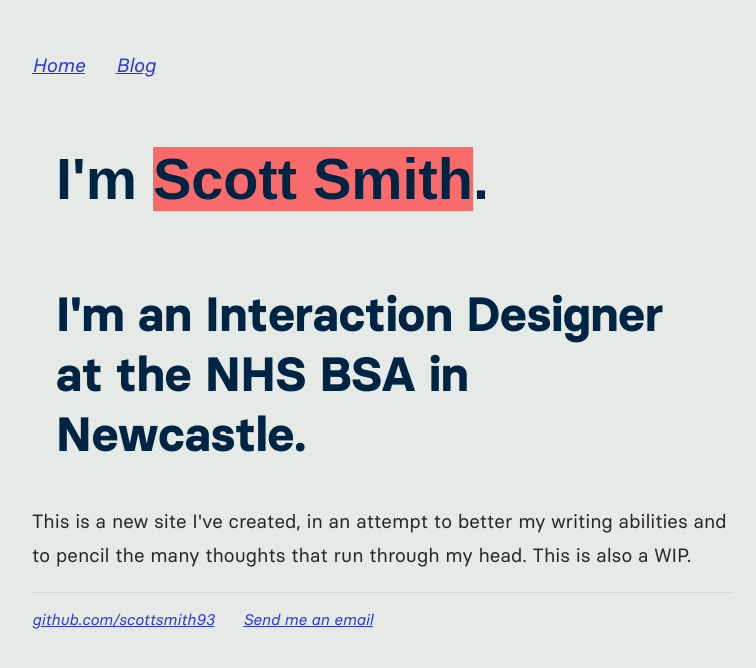
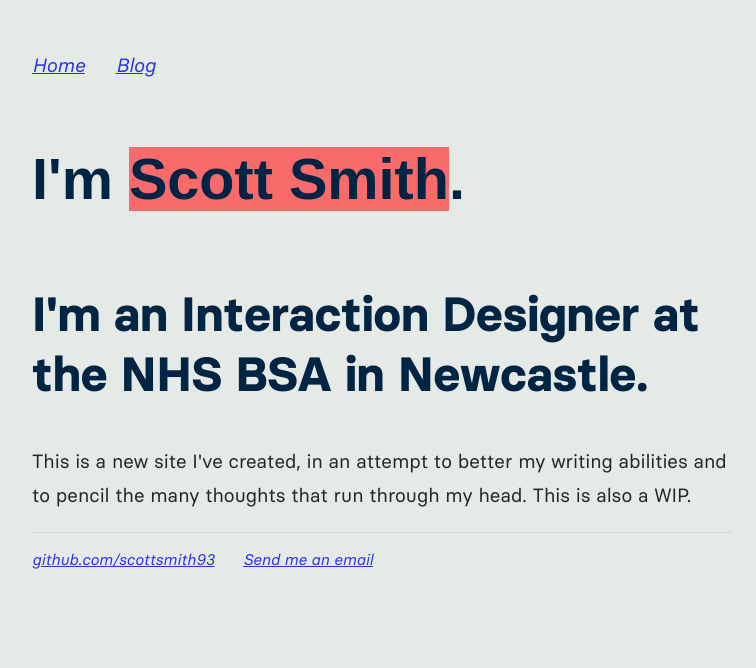
Before and after one commit to scottsmith93/scottsmith.github.io, a Jekyll site: the page built from index.html, in a window 1280 px wide. Shown: the top 668 px of the page, without its empty margins (0-756 px from the left). Built offline with Jekyll 4.4.1, drawn with Linux system fonts in a browser that asks for light colours.

Commit message:
amended h1

```diff
--- a/css/main.css
+++ b/css/main.css
@@ -53,7 +53,6 @@
     font-size: 3.6em;
     padding-top: 24px;
     padding-right: 24px;
-    padding-left: 24px;
   }
 }
 @media only screen and (min-width: 481px) {
@@ -61,7 +60,6 @@
     font-size: 2.4em;
     padding-top: 24px;
     padding-right: 24px;
-    padding-left: 24px;
   }
 }
 
```
Also changed, not shown: _posts/2020-07-09-environmental-factors.md (+1 -1 lines).
